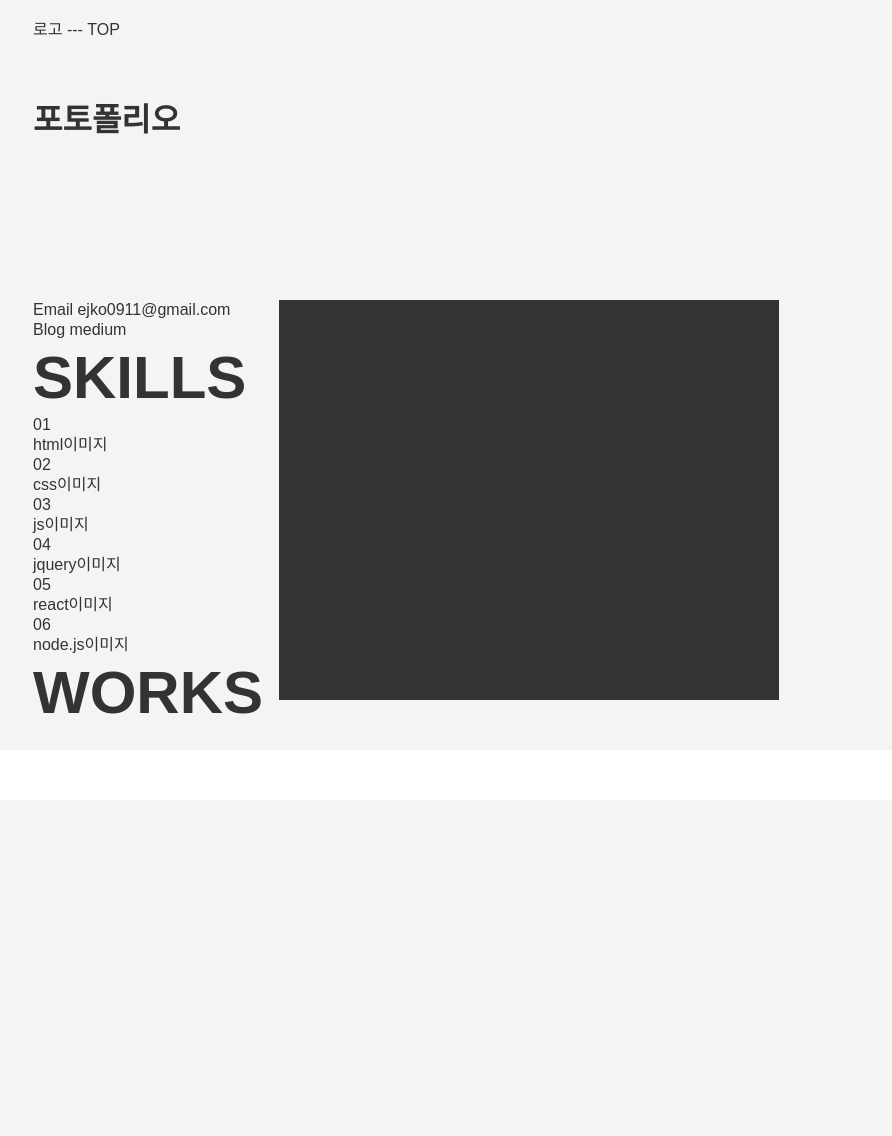
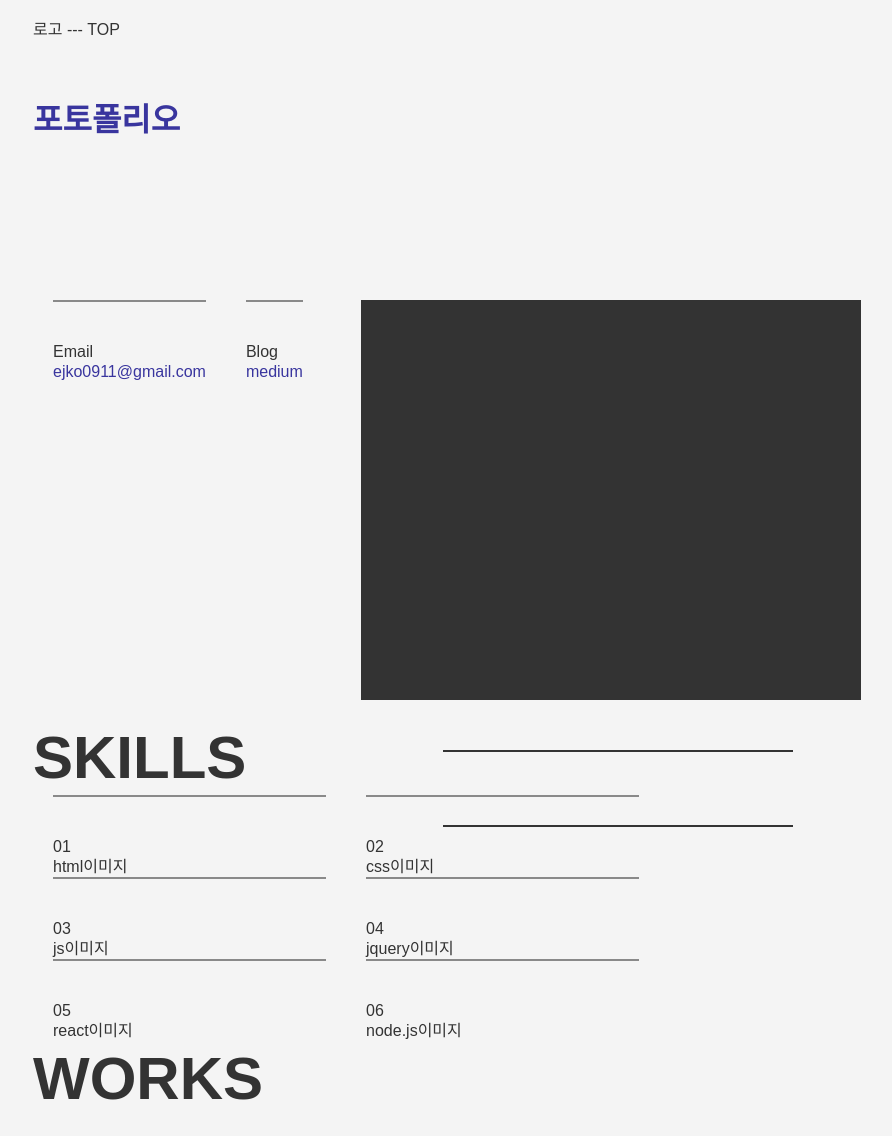
Before and after one commit to eunjeong09/webServer, a PHP site: page / in a window 1280 px wide. Shown: the whole page, without its empty margins (197-1089 px from the left). Before the commit the page ends 714 px from the top, so only its background shows below. Run offline with PHP 8.4, Linux system fonts and the light colour scheme.

Commit message:
style imgArea

```diff
--- a/css/style.css
+++ b/css/style.css
@@ -1,3 +1,6 @@
+.color1{
+    color: #39359e;
+}
 .wrap{
     /* width: 100%; */
     width: 900px;
@@ -16,15 +19,25 @@
     width: 100%;
 }
 .leftArea{
-    width: 30%;
+    width: 40%;
     display: inline-block;
+    float: left;
 }
 .rightArea{
-    width: 70%;
+    width: 60%;
     display: inline-block;
-    float: right;
+    /* float: right; */
 }
-
+.topLine{
+    border-top: 2px solid #898989;
+    display: inline-block;
+    float: left;
+    padding-top: 2rem;
+    margin: 0 1rem;
+}
+.smallTitle{
+    display: block;
+}
 /* test */
 .imgArea{
     width: 25rem;
@@ -44,4 +57,13 @@
     background-color: #333;
     right: 3rem;
     top: 1.5rem;
+    content: '';
+
 }
+
+.row{
+    width: 100%;
+}
+.row > div{
+    width: 33.3%;
+}
--- a/index.html
+++ b/index.html
@@ -4,7 +4,7 @@
 <head>
     <meta charset="UTF-8">
     <meta name="viewport" content="width=device-width, initial-scale=1.0">
-    <title>Document</title>
+    <title>Web Server</title>
 
     <link rel="stylesheet" href="./css/common.css">
     <link rel="stylesheet" href="./css/style.css">
@@ -65,17 +65,17 @@
 
             </div>
             <div class="row">
-                <div class="skillWrap">
+                <div class="skillWrap topLine">
                     <div class="skillTitle">04</div>
                     <span>jquery이미지</span>
 
                 </div>
-                <div class="skillWrap">
+                <div class="skillWrap topLine">
                     <div class="skillTitle">05</div>
                     <span>react이미지</span>
 
                 </div>
-                <div class="skillWrap">
+                <div class="skillWrap topLine">
                     <div class="skillTitle">06</div>
                     <span>node.js이미지</span>
 
@@ -90,6 +90,7 @@
         <div class="threeSection">
 
         </div>
+
     </div>
 
 
```
